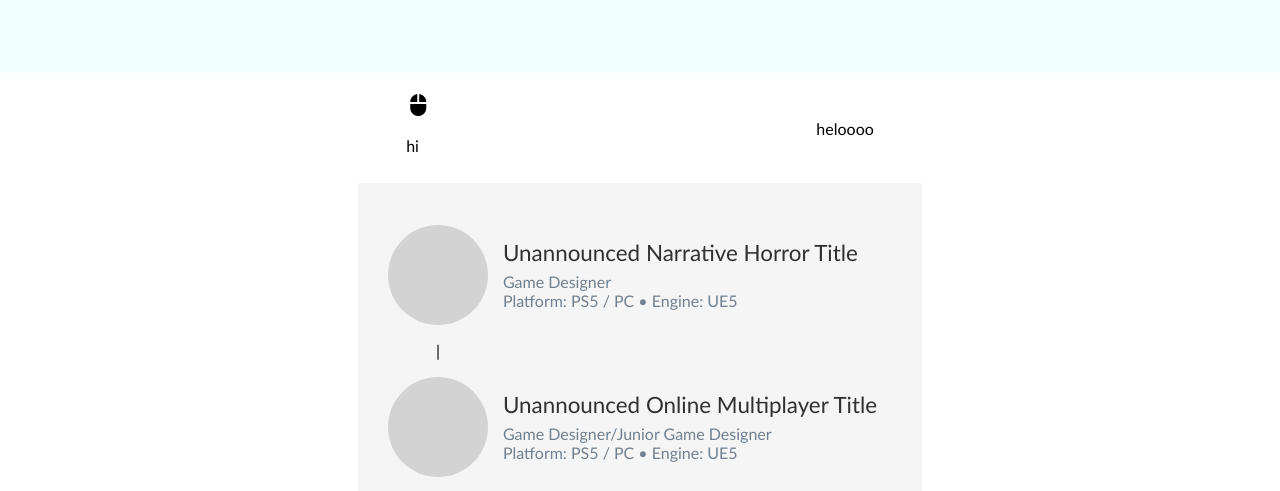
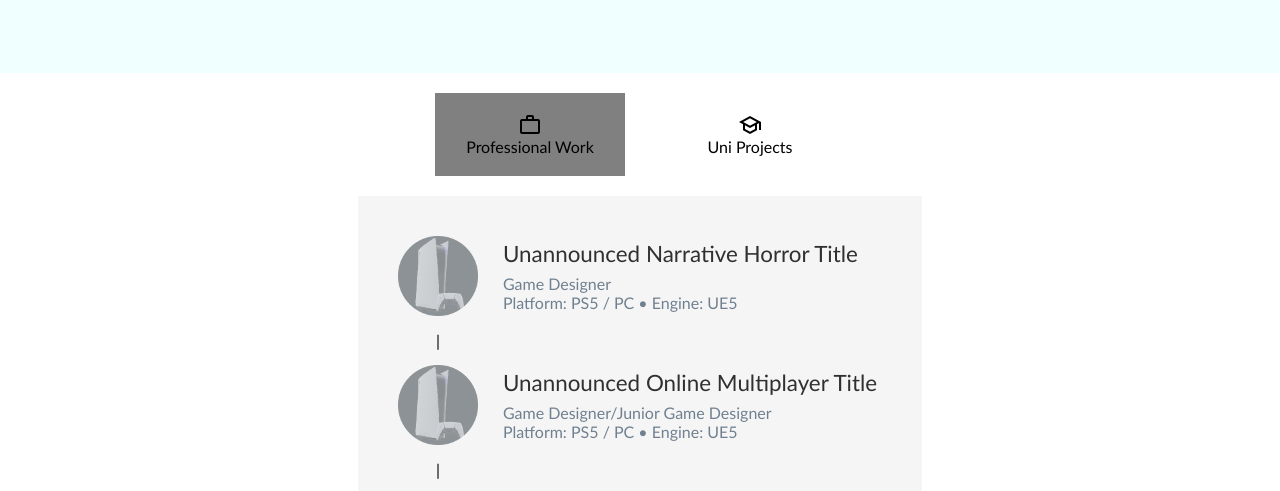
Before and after one commit to EmilyStell/EmilyStell.github.io, a plain HTML site: page index.html in a window 1280 px wide. Shown: the part 237-728 px from the top of the page. Drawn offline with nearby package versions, Linux system fonts and the light colour scheme.

Commit message:
content switchy

```diff
--- a/index.html
+++ b/index.html
@@ -12,7 +12,7 @@
     <link rel="preconnect" href="https://fonts.googleapis.com">
     <link rel="preconnect" href="https://fonts.gstatic.com" crossorigin>
     <link href="https://fonts.googleapis.com/css2?family=Work+Sans:ital,wght@0,100..900;1,100..900&display=swap" rel="stylesheet">
-    <link rel="stylesheet" href="https://fonts.googleapis.com/icon?family=Material+Icons">
+    <link rel="stylesheet" href="https://fonts.googleapis.com/icon?family=Material+Icons|Material+Icons+Outlined">
     <!-- Load external JavaScript -->
     <script src="scripts.js"></script>
 
@@ -24,7 +24,7 @@
 
     <div class="wrap">
 
-
+        <!--        Header      -->
         <div class="topheader noselect">
             <a class="titletext" href="/" title="Home" style="display:block;padding:10px;">
                 hello
@@ -40,50 +40,54 @@
         </div>
 
         <div class="main">
+
+            <!--        Banner      -->
             <div class="banner noselect" href ="/">
                 <p class="bannertext">
                     Hello
                 </p>
             </div>
+
+            <!--        Content Menu        -->
             <div class="submenu noselect">
-                <div class="subbutton">
-                    <div class="material-icons">mouse</div>
-                    <p>hi</p>
+                <div class="subbutton" >
+                    <div class="material-icons">work_outline</div>
+                    Professional Work
                 </div>
-                <div class="subbutton">
-                    <p>heloooo</p>
+                <div class="subbutton" >
+                    <div class="material-icons-outlined">school</div>
+                    Uni Projects
                 </div>
             </div>
 
-    <!---       Main Content        -->
+        <!---       Main Content        -->
         <div class="content">
 
                 <!--        Profesh work        -->
             <div class="procontainer">
 
 
-                <div class="gamecircle noselect">
-
-                </div>
-
+            <div class="gamecircle noselect">
+                <img src="img/ps5icon.png" class="gameimg" />
+            </div>
             <div class="gameinfo">
                 <div class="gametitle">Unannounced Narrative Horror Title</div>
                 Game Designer<br />
                 Platform: PS5 / PC • Engine: UE5
             </div>
-           |
-            <div class="gamecircle" style="color:rgba(0, 0, 0, 0.66)"></div>
-
+             |
+            <div class="gamecircle noselect">
+                <img src="img/ps5icon.png" class="gameimg" />
+            </div>
             <div class="gameinfo noselect">
                 <div class="gametitle">Unannounced Online Multiplayer Title</div>
                 Game Designer/Junior Game Designer<br />
                 Platform: PS5 / PC • Engine: UE5
             </div>
-            |
+             |
             <div class="gamecircle noselect">
                 <img src="img/psvr2icon.png" class="gameimg" />
             </div>
-
             <div class="gameinfo">
                 <div class="gametitle">Unannounced VR Horror Title</div>
                 Junior Game Designer<br />
--- a/scripts.js
+++ b/scripts.js
@@ -1,13 +1,65 @@
+const maxentries = 4;
+let categories;
+let buttons;
+let activetab = -1;
+
 
 document.addEventListener("DOMContentLoaded", loaded)
 {
 
+}
+
+
+
+function buttonActive(button) {
+
+    button.classList.add('subactive');
+}
+
+function showContent(id) {
+
+    if (activetab == id)
+        return;
+
+    for (i = 0; i < categories.length; i++) {
+
+        if (i == id)
+            categories[i].style.display = "";
+        else
+            categories[i].style.display = "none";
+    }
+
+    for (i = 0; i < buttons.length; i++) {
+
+        if (i == id)
+            buttons[i].classList.add('subactive');
+        else
+            buttons[i].classList.remove('subactive');
+    }
 
 }
 
-const maxentries = 4;
+
+
 function loaded()
 {
+    categories = document.querySelector(".content").children;
+    buttons = document.getElementsByClassName("subbutton");
+    for (i = 0; i < buttons.length; i++) {
+
+        let index = i;
+        buttons[i].addEventListener('click', function (event) {
+            /*console.log(event.target);*/
+ /*           let clicked = event.target;
+            buttonActive(clicked);*/
+/*            this.classList.add('subactive');*/
+ /*           event.target.classList.add('subactive');*/
+            showContent(index);
+        });
+    }
+
+    showContent(0);
+
     const grid = document.querySelector(".gallerygrid");
 
     if (grid)
--- a/styles.css
+++ b/styles.css
@@ -105,13 +105,26 @@ h1 {
     margin-bottom:20px;
     display:flex;
     align-items:center;
-    justify-content:space-evenly;
+    justify-content:center;
+    gap:30px;
 }
 
 .subbutton{
-    max-block-size:70px;
-    resize:block;
-    block-size:auto;
+    display:flex;
+    flex-direction:column;
+    align-items:center;
+    width:150px;
+    text-align:center;
+
+ /*   background-color:grey;*/
+    padding:20px;
+}
+.subbutton:hover{
+  /*  background-color:lightgray;*/
+    font-weight:bold;
+}
+.subactive{
+    background-color:gray;
 }
 
 .content {
@@ -136,17 +149,16 @@ h1 {
     justify-items: center;
     grid-template-columns: minmax(50px, 100px) fit-content(800px);
     row-gap: 5px;
-    grid-template-rows: repeat(3, 1fr auto);
+  /*  grid-template-rows: repeat(3, 1fr auto);*/
 }
 .gamecircle {
     margin: 10px;
     background-color: lightgray;
-    /*    min-height:50px;
-    min-width:50px;*/
-
-    width: 100%;
 
     aspect-ratio: 1;
+    width: 80%;
+    height: 0;
+    padding-bottom:80%;
     border-radius: 50%;
     border: 0px solid;
     box-sizing: border-box;
@@ -154,7 +166,7 @@ h1 {
 }
 .gameimg {
     /*   mask-image:radial-gradient(circle, black 50%, white 50%);*/
-    height:100%;
+    width:100%;
 
 
 
```
Also changed, not shown: img/ps5icon.png (added).
